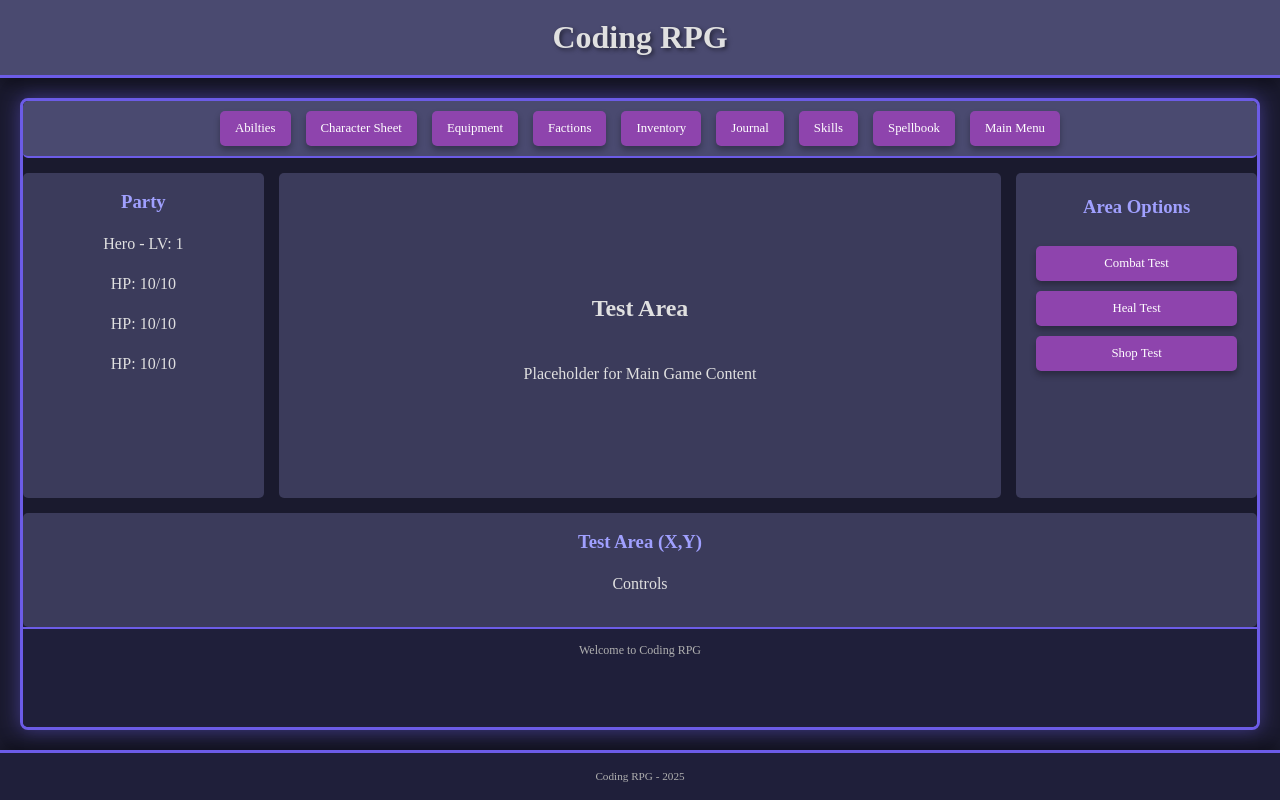
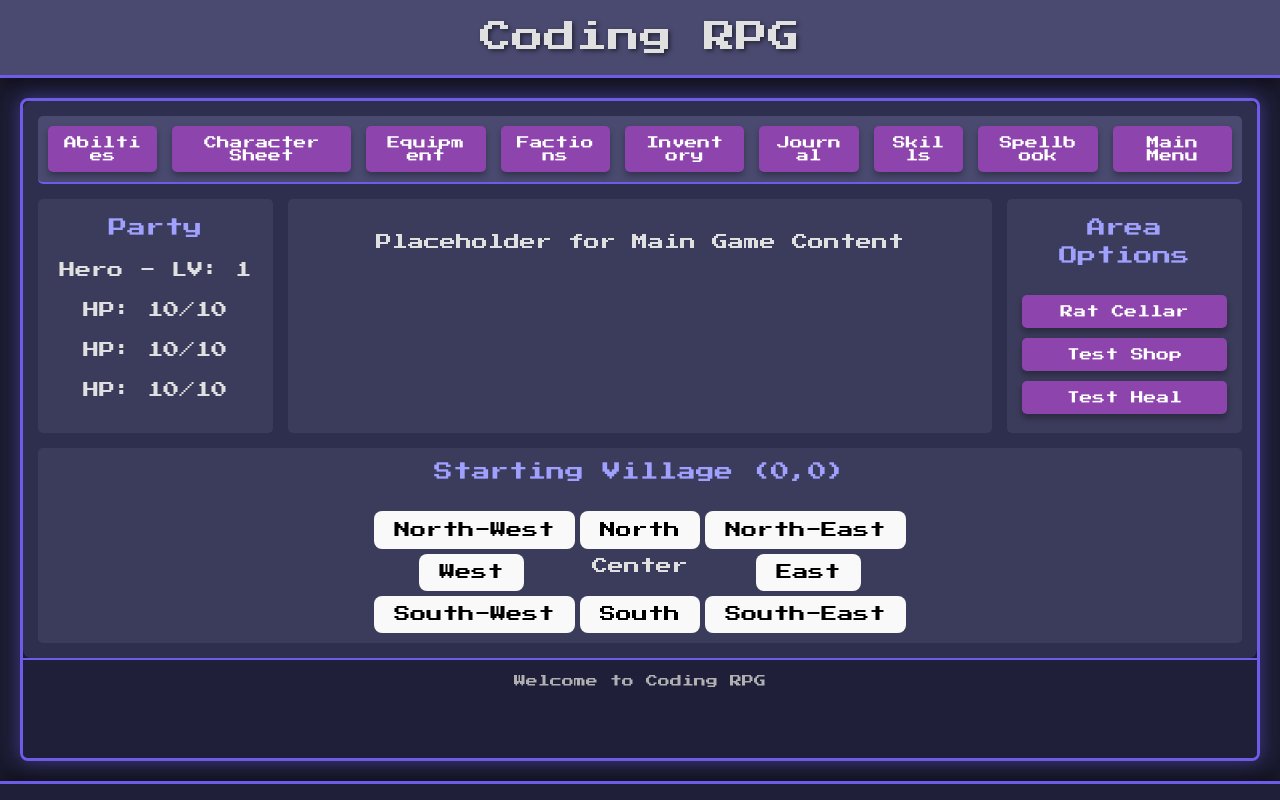
Before and after one commit to wmhunt1/CodingRPG, a React (Vite) app in the folder codingrpg.client/: page / in a window 1280 px wide. Both pictures are taken after a click on the button "Continue". Built offline with nearby package versions, Linux system fonts and the light colour scheme.

Commit message:
added area location and compass for later movement

```diff
--- a/codingrpg.client/src/Components/GameComponent.tsx
+++ b/codingrpg.client/src/Components/GameComponent.tsx
@@ -12,7 +12,10 @@ import Shop from "./ShopComponent"
 import Toolbar from "./ToolbarComponent"
 
 // Model Imports
-import { Character, Hero, Rat } from "../Models/CharacterModel";
+import { StartingVillage } from "../Models/AreaModel"
+//import { AreaModel, StartingVillage } from "../Models/AreaModel"
+import { Character, Hero } from "../Models/CharacterModel";
+import { CombatLocation, Location, ShopLocation } from "../Models/LocationModel"
 import { ShopModel, TestShop } from "../Models/ShopModel"
 
 // React Imports
@@ -34,6 +37,8 @@ type GameState =
     | "Settings"
     | "Shop";
 
+type AppLocation = CombatLocation | ShopLocation | Location;
+
 function Game() {
     const [activeScreen, setActiveScreen] = useState<GameState>("MainMenu");
     const [hero, setHero] = useState<Hero>(new Hero("Hero"));
@@ -41,6 +46,8 @@ function Game() {
     const [gameLog, setGameLog] = useState<string[]>(["Welcome to Coding RPG"]);
     const [party, setParty] = useState<Character[]>(() => [hero, ...hero.party])
 
+    //const [area, setArea] = useState<AreaModel>(new StartingVillage());
+    const area = new StartingVillage();
     //const [combat, setCombat] = useState(null)
     //const [dialogue, setDialogue] = useState(null)
     //const [dungeon, setDungeon] = useState(null)
@@ -92,7 +99,10 @@ function Game() {
     const handleLoadGame = useCallback(() => {
         setActiveScreen("LoadGame");
     }, []);
-
+    const handleMovement = useCallback((direction: string) => {
+        console.log(direction);
+        addGameLog("Movement not yet implmented")
+    }, [addGameLog]);
     const handleNewGame = useCallback(() => {
         setActiveScreen("NewGame");
     }, []);
@@ -112,6 +122,18 @@ function Game() {
         setActiveScreen("Shop")
         // Use the new centralized log function
     }, []);
+
+    const handleLocation = useCallback((location: AppLocation) => {
+        if ("combatants" in location) {
+            handleCombat(location.combatants);
+        }
+        if ("shop" in location) {
+            handleShop(location.shop);
+        }
+        else {
+            handleHeal()
+        }
+    }, [handleCombat, handleHeal, handleShop]);
 
     const handleCombatEnd = useCallback(
         (result: "victory" | "defeat" | "run" | "exit", updatedHeroes: Hero[]) => {
@@ -138,7 +160,6 @@ function Game() {
         },
         [hero.name, addGameLog]
     );
-
     const handleUpdateHeroes = useCallback((updatedHeroes: Character[]) => {
         setParty(updatedHeroes);
         // Assuming the first hero in the party is always 'the' hero you want to update
@@ -165,20 +186,6 @@ function Game() {
         setActiveScreen("Inventory");
     }, []);
 
-    const area = {
-        name: "Test Area", areaOptions: [{
-            label: "Combat Test",
-            onClick: () => handleCombat([new Rat()]),
-        },
-        {
-            label: "Heal Test",
-            onClick: handleHeal,
-        },
-        {
-            label: "Shop Test",
-            onClick: () => handleShop(new TestShop()),
-        },]
-    }
 
     return (
         <div id="game">
@@ -217,21 +224,36 @@ function Game() {
                             ))}
                         </div>
                         <div className="game-content-main">
-                            <h2>{area.name}</h2>
                             <p>Placeholder for Main Game Content</p>
                             {/* Map */}
                         </div>
                         <div className="area-options">
                             <h3>Area Options</h3>
-                            {area.areaOptions.map((button, index) => (
-                                <button key={index} className="area-button" onClick={button.onClick}>
-                                    {button.label}
+                            {area.locations.map((location, index) => (
+                                <button key={index} className="area-button" onClick={() => handleLocation(location)}>
+                                    {location.name}
                                 </button>
                             ))}
                         </div>
                         <div className="game-content-bottom">
-                            <h3>{area.name} (X,Y)</h3>
-                            <p>Controls</p>
+                            <div id="area-info">
+                                <h3>{area.name} ({area.xCoord},{area.yCoord})</h3>
+                            </div>
+                            <div id="compass">
+                                <div id="compass-north">
+                                    <button id="compass-north-west" onClick={() => handleMovement("NW")}>North-West</button>
+                                    <button id="compass-north-true" onClick={() => handleMovement("N")} >North</button>
+                                    <button id="compass-north-east" onClick={() => handleMovement("NE")}>North-East</button>
+                                </div>
+                                <div id="compass-east-west">
+                                    <button id="compass-west-true" onClick={() => handleMovement("W")}>West</button> Center <button id="compass-east-true" onClick={() => handleMovement("E")}>East</button>
+                                </div>
+                                <div id="compass-south">
+                                    <button id="compass-south-west" onClick={() => handleMovement("SW")} >South-West</button>
+                                    <button id="compass-south-true" onClick={() => handleMovement("S")} >South</button>
+                                    <button id="compass-south-east" onClick={() => handleMovement("SE")}>South-East</button>
+                                </div>
+                            </div>
                         </div>
                     </div>
                 )}
--- a/codingrpg.client/src/Models/AreaModel.ts
+++ b/codingrpg.client/src/Models/AreaModel.ts
@@ -1 +1,29 @@
-console.log("Hello World!")
+import { Location, RatCellar, ShopLocation } from './LocationModel.ts';
+import {TestShop } from "./ShopModel.ts"
+export class AreaModel {
+    name: string;
+    locations: Location[]
+    xCoord: number = 0;
+    yCoord: number = 0;
+    constructor(name: string,locations: Location[]) {
+        this.name = name;
+        this.locations = locations;
+    }
+}
+export class Settlement extends AreaModel {
+    constructor(name: string, locations: Location[]) {
+        super(name,locations)
+    }
+}
+export class Village extends Settlement {
+    constructor(name: string, locations: Location[]) {
+        super(name, locations)
+    }
+}
+export class StartingVillage extends Village {
+    constructor() {
+        const name = "Starting Village"
+        const locations:Location[] = [new RatCellar(),new ShopLocation("Test Shop",new TestShop()),new Location("Test Heal")]
+        super(name,locations)
+    }
+}
--- a/codingrpg.client/src/Models/LocationModel.ts
+++ b/codingrpg.client/src/Models/LocationModel.ts
@@ -1 +1,29 @@
-console.log("Hello World!")
+import { Character,Rat } from './CharacterModel.ts';
+import {ShopModel} from "./ShopModel.ts"
+export class Location {
+    name: string;
+    constructor(name: string) {
+        this.name = name;
+    }
+}
+export class CombatLocation extends Location {
+    combatants: Character[];
+    constructor(name: string, combatants: Character[]) {
+        super(name)
+        this.combatants = combatants;
+    }
+}
+export class RatCellar extends CombatLocation {
+    constructor() {
+        const name = "Rat Cellar"
+        const combatants: Character[] = [new Rat()]
+        super(name, combatants)
+    }
+}
+export class ShopLocation extends Location {
+    shop: ShopModel;
+    constructor(name: string, shop:ShopModel) {
+        super(name)
+        this.shop = shop;
+    }
+}
--- a/codingrpg.client/src/StyleSheets/GameStyle.css
+++ b/codingrpg.client/src/StyleSheets/GameStyle.css
@@ -1,48 +1,65 @@
 /* src/StyleSheets/GameStyle.css */
+
+/*
+* I've reverted the compass layout from CSS Grid to a simpler Flexbox layout
+* that stacks the compass sections vertically, as requested. The overall
+* responsive behavior has been maintained.
+*/
+
+@import url('https://fonts.googleapis.com/css2?family=Press+Start+2P&display=swap');
+
+body, html, #root {
+    height: 100%;
+    margin: 0;
+    padding: 0;
+}
 
 #game {
     display: flex; /* Make #game a flex container */
     flex-direction: column; /* Stack its children (game-screen, Log) vertically */
-    height: 100%; /* Make #game take 100% height of its parent (.app-main) */
+    height: 100%; /* Take 100% height of its parent */
     font-family: 'Press Start 2P', cursive;
     background-color: #1a1a2e;
     color: #e0e0e0;
-    overflow: hidden; /* Prevent #game itself from scrolling, its children will handle their overflow */
+    overflow: hidden; /* **CRUCIAL**: Prevents horizontal and vertical overflow on the main container. */
     box-sizing: border-box; /* Ensures padding/border are included in height */
-    border: 3px solid #6c5ce7; /* Apply game border here, for the whole game area */
-    border-radius: 8px; /* Apply game border-radius here */
-    box-shadow: 0 0 20px rgba(108, 92, 231, 0.5); /* Apply game shadow here */
-    width: 100%
+    border: 3px solid #6c5ce7;
+    border-radius: 8px;
+    box-shadow: 0 0 20px rgba(108, 92, 231, 0.5);
+    width: 100%;
 }
 
 .game-screen {
     flex-grow: 1; /* This makes the game-screen take up all available vertical space */
-    display: flex; /* Keeps inner content centered */
+    display: flex;
     justify-content: center;
     align-items: center;
-    width: 100%; /* Ensure it spans the width of #game */
-    /* REMOVE any padding-bottom that might push content up */
-    padding-bottom: 0; /* Ensure no unwanted padding pushes content up */
+    width: 100%;
+    /* Use min-height to ensure the game screen has a size even if its content is small */
+    min-height: 0;
+    overflow: hidden; /* Prevents overflow from inner components affecting the screen layout */
     box-sizing: border-box;
 }
 
 /* --- Updated Grid Layout for the "Game" screen (inside game-screen) --- */
 .game-layout-grid {
     display: grid;
+    /* Use 'minmax(0, 1fr)' for flexible columns and rows.
+       This is a robust pattern that prevents content from overflowing the grid. */
     grid-template-areas:
         "toolbar toolbar toolbar"
         "left main options"
         "bottom bottom bottom";
     grid-template-columns: 1fr 3fr 1fr;
-    grid-template-rows: auto 1fr auto;
-    width: 100%; /* Make the grid fill the game-screen */
-    height: 100%; /* Make the grid fill the game-screen */
+    grid-template-rows: auto minmax(0, 1fr) auto;
+    width: 100%;
+    height: 100%;
     gap: 15px;
-    padding: 0; /* Remove padding here, it's handled by .app-main padding */
-    border: none; /* Remove border, it's now on #game */
-    background-color: transparent; /* Or remove if you want inner background */
-    box-shadow: none; /* Remove shadow, it's now on #game */
-    border-radius: 0; /* Remove radius, it's now on #game */
+    padding: 15px; /* Added padding to the grid itself */
+    box-sizing: border-box;
+    /* Add a background to the grid to make it a distinct area */
+    background-color: #2e2e4e;
+    border-radius: 8px;
 }
 
 .toolbar {
@@ -66,8 +83,7 @@
 .buy-sell-button,
 .menu-button,
 .toolbar-button,
-.use-equip-button
-{
+.use-equip-button {
     background-color: #8e44ad;
     color: white;
     padding: 10px 15px;
@@ -78,6 +94,7 @@
     font-size: 0.8em;
     transition: background-color 0.2s ease, transform 0.1s ease;
     box-shadow: 0 4px 6px rgba(0, 0, 0, 0.3);
+    word-break: break-word; /* Prevents long text in buttons from overflowing */
 }
 
     .toolbar-button:hover,
@@ -94,38 +111,38 @@
         transform: translateY(0);
     }
 
-.game-content-left {
-    grid-area: left;
+.game-content-left,
+.game-content-main,
+.area-options,
+.game-content-bottom {
     background-color: #3b3b5b;
     padding: 15px;
     border-radius: 5px;
-    overflow-y: auto;
+    overflow-y: auto; /* **CRUCIAL**: Allows vertical scrolling for long content */
+    overflow-x: hidden; /* Prevents horizontal scrolling inside these panels */
+    box-sizing: border-box;
+}
+
+.game-content-left {
+    grid-area: left;
     text-align: center;
 }
 
 .game-content-main {
     grid-area: main;
-    background-color: #3b3b5b;
-    padding: 20px;
-    border-radius: 5px;
     display: flex;
     flex-direction: column;
     align-items: center;
-    justify-content: center;
+    justify-content: flex-start; /* Aligned to the top */
     text-align: center;
-    overflow-y: auto;
 }
 
 .area-options {
     grid-area: options;
-    background-color: #3b3b5b;
-    padding: 20px;
-    border-radius: 5px;
     display: flex;
     flex-direction: column;
     gap: 10px;
     align-items: stretch;
-    overflow-y: auto;
 }
 
     .area-options h3,
@@ -139,36 +156,36 @@
 
 .game-content-bottom {
     grid-area: bottom;
-    background-color: #3b3b5b;
-    padding: 15px;
-    border-radius: 5px;
-    overflow-y: auto;
     text-align: center;
+    display: flex;
+    flex-direction: column; /* Stack children vertically */
+    justify-content: center;
+    align-items: center;
+    padding: 10px;
 }
 
-/* --- Other Game Screens (adjust styles as needed) --- */
-.char-creation,
-.menu {
+/* --- UPDATED COMPASS STYLES --- */
+#compass {
     display: flex;
-    flex-direction: column;
-    align-items: center;
-    justify-content: center;
-    padding: 30px;
-    border: 3px solid #6c5ce7;
-    background-color: #2e2e4e;
-    border-radius: 8px;
-    box-shadow: 0 0 20px rgba(108, 92, 231, 0.5);
-    /* Changed to full width as requested */
-    width: 100%;
-    /* Removed max-width to allow it to expand */
-    gap: 20px;
+    flex-direction: column; /* Stack the north, east-west, and south sections vertically */
+    gap: 5px; /* Spacing between the rows of buttons */
+    margin-top: 10px;
 }
 
-    .char-creation h2,
-    .menu h2 {
-        color: #e0e0e0;
-        margin-bottom: 20px;
-    }
+#compass-north,
+#compass-south {
+    display: flex;
+    justify-content: center;
+    gap: 5px; /* Spacing between the buttons in a row */
+}
+
+#compass-east-west {
+    display: flex;
+    justify-content: space-between; /* Pushes the 'East' and 'West' buttons to the edges */
+    gap: 5px; /* Spacing between the buttons in a row */
+    padding: 0 45px; /* Added padding to align the edges with North and South buttons */
+}
+/* --- END OF UPDATED COMPASS STYLES --- */
 
 /* Log Component Styles */
 .game-log {
@@ -176,25 +193,28 @@
     color: #b0b0b0;
     font-size: 0.75em;
     padding: 10px 20px;
-    height: 100px; /* Consistent height for the log */
-    overflow-y: auto; /* Scrollbar appears when content overflows */
+    min-height: 100px;
+    max-height: 200px;
+    overflow-y: auto;
+    overflow-x: hidden;
+    flex-shrink: 0; /* Prevents this from shrinking when space is tight */
     border-top: 2px solid #6c5ce7;
     box-sizing: border-box;
-    width: 100%; /* Ensures it spans the width of #game */
-    /* Remove any `position: fixed` or `position: absolute` */
-    /* Remove `z-index` here unless truly needed for overlap with other fixed elements */
+    width: 100%;
 }
 
     .game-log p {
         margin: 2px 0;
     }
 
-/* Basic styling for other components to make them visible */
+/* Other Game Screens */
 .character-sheet-container,
 .inventory-container,
-.shop-container {
-    width: 100%; /* Updated to 100% */
-    height: 100%; /* Updated to 100% */
+.shop-container,
+.char-creation,
+.menu {
+    width: 100%;
+    height: 100%;
     background-color: #3b3b5b;
     border: 3px solid #6c5ce7;
     border-radius: 8px;
@@ -205,76 +225,69 @@
     justify-content: center;
     padding: 20px;
     box-sizing: border-box;
+    overflow-y: auto; /* Allow scrolling for these screens too */
+    overflow-x: hidden;
     text-align: center;
 }
 
-/* Ensure these styles are present and correct */
+    .char-creation h2,
+    .menu h2 {
+        color: #e0e0e0;
+        margin-bottom: 20px;
+    }
 
-.combatArena {
-    display: flex;
-    flex-direction: column; /* Stacks children vertically */
-    align-items: center; /* Centers children horizontally */
-    width: 100%; /* Make sure it's taking up space */
-    min-height: 200px; /* Add a minimum height for visibility during development */
-    border: 1px dashed blue; /* Add a temporary border to see its boundaries */
-}
-
+/* Specific component styles */
 .combat-display-area,
 .inventory-display-area,
-.stats-display-area { /* This is the new wrapper div */
+.stats-display-area {
     display: flex;
-    justify-content: space-around; /* Or space-between */
-    width: 100%; /* Important: Make sure it spans the width */
+    justify-content: space-around;
+    width: 100%;
     margin-bottom: 20px;
-    gap: 20px; /* Space between hero and enemy containers */
-
+    gap: 20px;
 }
 
 .heroes-container,
 .enemies-container,
-.inventory-items-container
-.stats-container{
+.inventory-items-container,
+.stats-container {
     display: flex;
-    flex-direction: column; /* This makes items stack vertically */
-    gap: 15px; /* Spacing between the vertically stacked items */
+    flex-direction: column;
+    gap: 15px;
     padding: 10px;
     border: 1px solid #ccc;
     border-radius: 8px;
-    background-color: #f9f9f9;
+    background-color: #3b3b5b;
     flex: 1;
-    min-width: 300px; /* Ensures the container itself has a minimum width */
-    max-height: 400px; /* Or a fixed height, for vertical scrolling */
+    min-width: 0; /* **CRUCIAL**: Allows flex items to shrink below their content size. */
+    max-height: 400px;
     overflow-y: auto;
-    overflow-x: hidden; /* Crucial to prevent horizontal scroll */
+    overflow-x: hidden;
     box-sizing: border-box;
 }
 
-    .heroes-container,
-    .enemies-container,
-    .stats-container, .inventory-items-container h3 {
-        background-color: #3b3b5b;
+/* Responsive adjustments for smaller screens */
+@media (max-width: 768px) {
+    .game-layout-grid {
+        grid-template-areas:
+            "toolbar"
+            "left"
+            "main"
+            "options"
+            "bottom";
+        grid-template-columns: 1fr;
+        grid-template-rows: auto auto minmax(0, 1fr) auto auto;
+        gap: 10px;
     }
 
-.heroes-container {
-    align-items: center;
+    .game-content-left,
+    .area-options,
+    .game-content-bottom {
+        max-height: 200px; /* Constrain height on mobile to prevent a single section from taking up all the space */
+    }
+
+    .game-log {
+        min-height: 75px;
+        max-height: 150px;
+    }
 }
-
-.enemies-container {
-    align-items: center;
-}
-
-.character-stats, .inventory-items,.shop-items, .stats {
-    background-color: #e0e0e0;
-    padding: 10px;
-    border-radius: 5px;
-    text-align: center;
-    box-shadow: 2px 2px 5px rgba(0,0,0,0.1);
-    color: #333;
-    width: 100%; /* Make each character stat box take full width of its container */
-    /* Removed max-width to let it expand to full width of parent container */
-    /* If text is long and causes horizontal overflow within a character-stats div */
-    word-break: break-word; /* Breaks long words that would otherwise overflow */
-    white-space: normal; /* Ensures text wraps if it's currently preventing wraps */
-}
-
-@import url('https://fonts.googleapis.com/css2?family=Press+Start+2P&display=swap');
```
Also changed, not shown: codingrpg.client/src/Models/MapModel.ts (added, +9 -0 lines).
